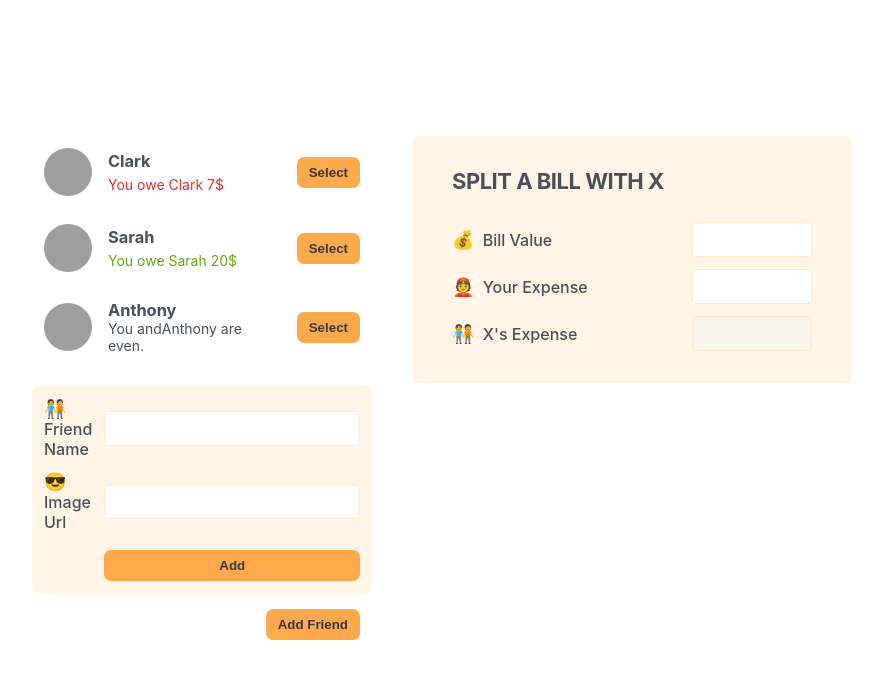
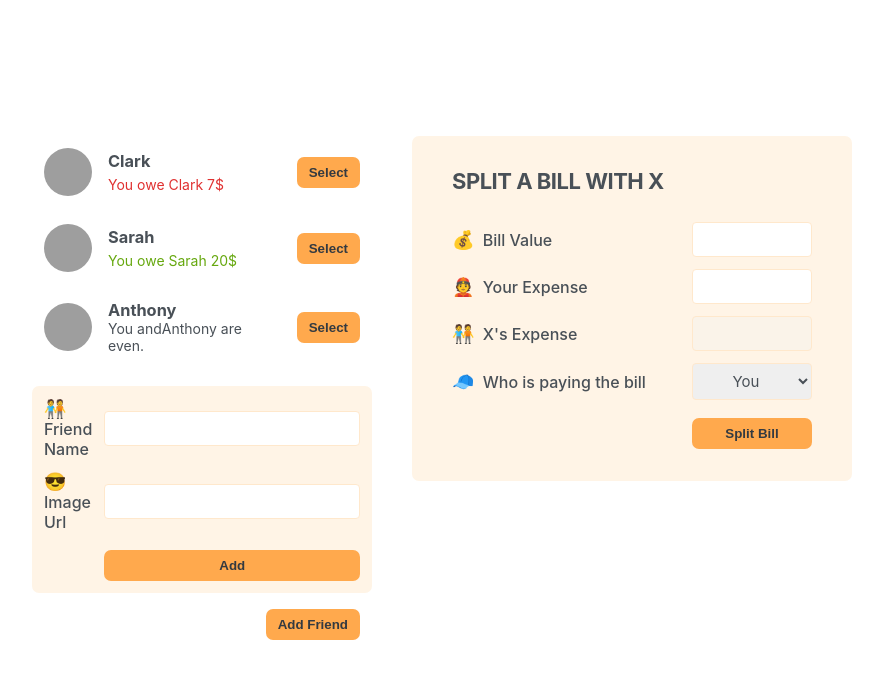
Before and after one commit to JahaAlam/eat-n-split, a React (Create React App) app: page / in a window 1280 px wide. Shown: the top 678 px of the page, without its empty margins (198-1081 px from the left). Built offline with nearby package versions, Linux system fonts and the light colour scheme; grey boxes are pictures that could not be loaded.

Commit message:
Both form is added

```diff
--- a/src/App.js
+++ b/src/App.js
@@ -108,7 +108,13 @@
       <label>🧑‍🤝‍🧑 X's Expense</label>
       <input type="text" disabled></input>
 
+      <label>🧢 Who is paying the bill</label>
+      <select>
+        <option value="user">You</option>
+        <option value="friend">X</option>
+      </select>
 
+    <Button>Split Bill</Button>
     </form>
   );
 }
```
